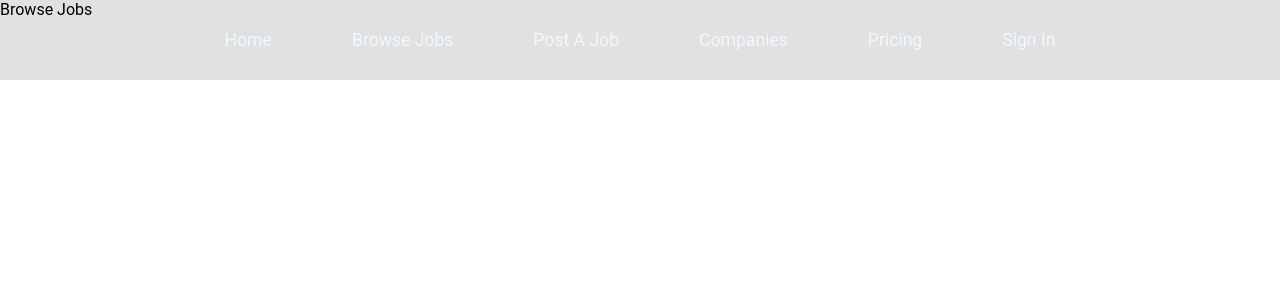
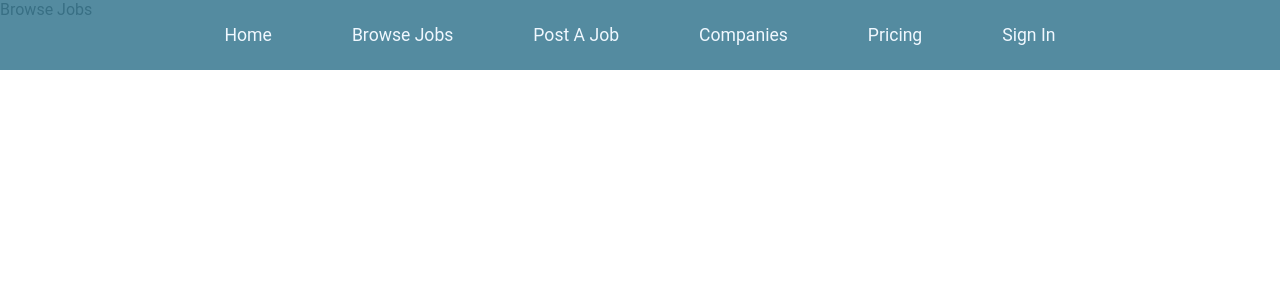
Before and after one commit to curator-me/FastJobPortal, a React app: page /jobs in a window 1280 px wide. Shown: the top 300 px of the page. Built offline with nearby package versions, Linux system fonts and the light colour scheme; the HTML template or start-up script is replaced by a standard one.

Commit message:
fixed navbar

```diff
--- a/src/layout/Navbar.css
+++ b/src/layout/Navbar.css
@@ -1,6 +1,6 @@
 .navbar {
     /* border: 1px solid black; */
-    height: 80px;
+    height: 70px;
     width: 100%;
     /* position: absolute;
     position: fixed; */
--- a/src/layout/Navbar.jsx
+++ b/src/layout/Navbar.jsx
@@ -1,9 +1,11 @@
 import { useEffect, useState } from "react";
-import { NavLink } from "react-router-dom";
+import { NavLink, useLocation } from "react-router-dom";
 import "./Navbar.css";
 
 export function Navbar() {
   const [ispos, setIspos] = useState(false);
+  const location = useLocation();
+  const isHomePage = location.pathname === "/";
 
   useEffect(() => {
     const handleScroll = () => {
@@ -18,8 +20,12 @@ export function Navbar() {
     <section
       className="navbar"
       style={{
-        position: ispos ? "fixed" : "absolute",
-        backgroundColor: ispos ? "#3f7d95e3" : "#0000001e",
+        position: ispos ? "fixed" : isHomePage ? "absolute" : "fixed",
+        backgroundColor: ispos
+          ? "#3f7d95e3"
+          : isHomePage
+          ? "#0000001e"
+          : "#3f7d95e3",
       }}
     >
       <div className="container">
```
